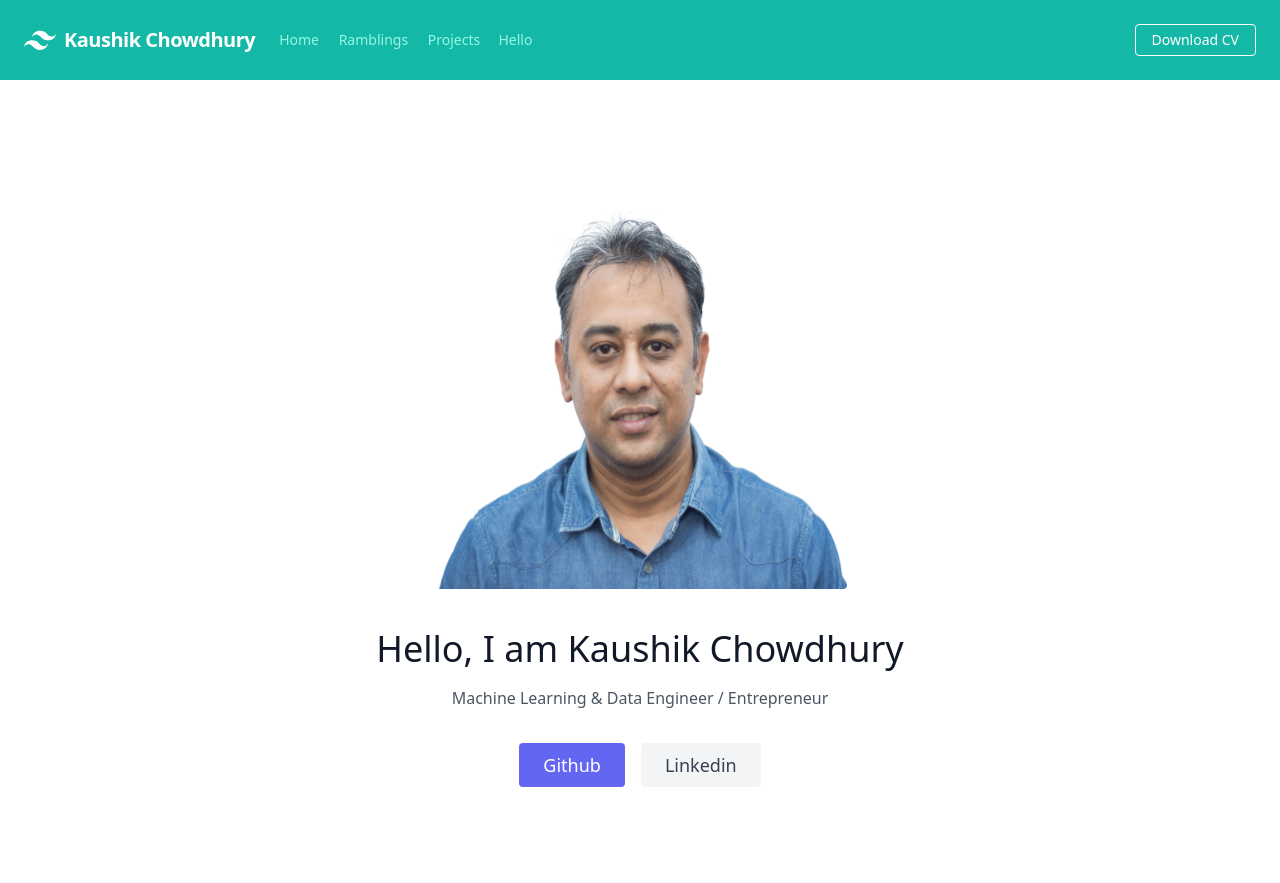
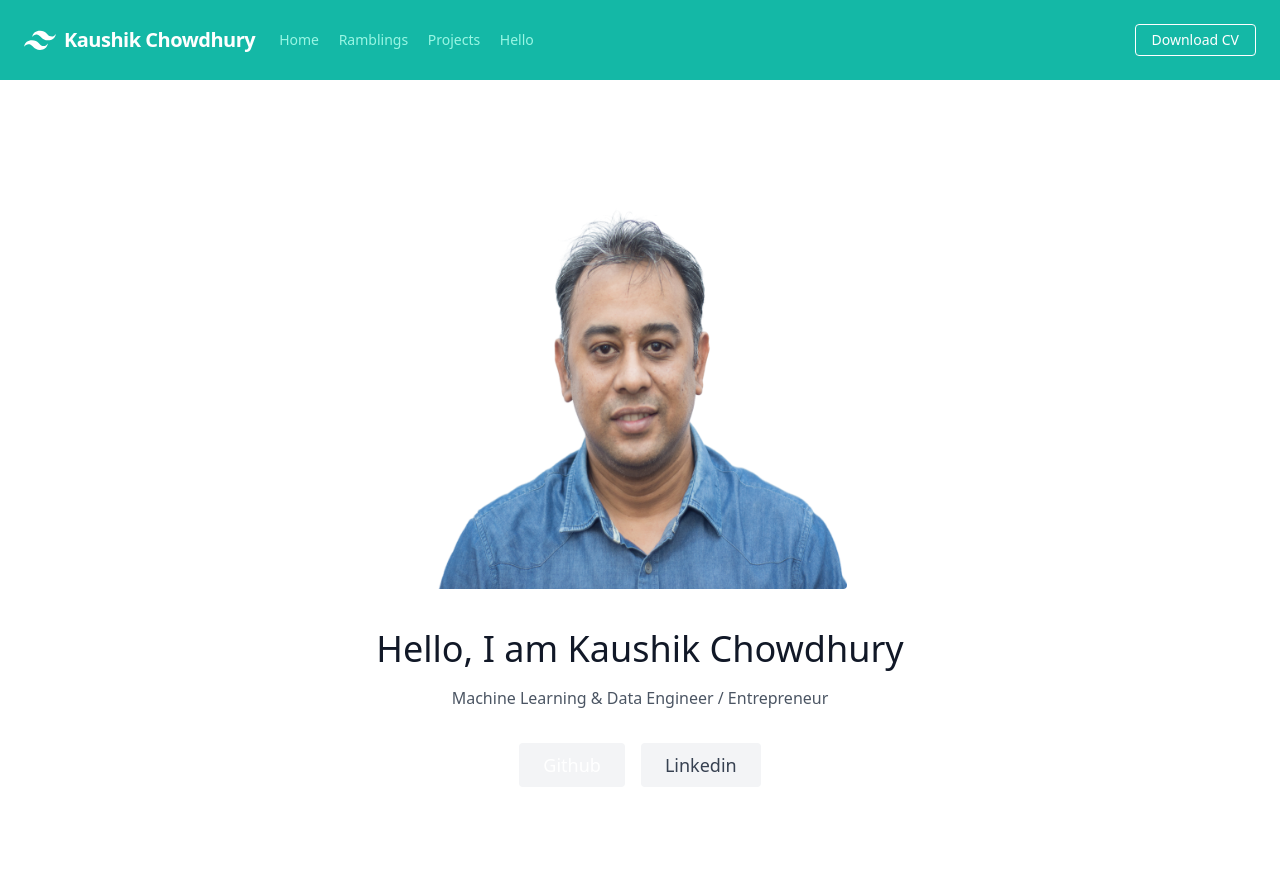
Before and after one commit to KaushikChowdhury/profile, a Django app: page / in a window 1280 px wide. Run offline with Django 4.2, Linux system fonts and the light colour scheme; some libraries are stand-ins or nearby versions.

Commit message:
django based portfolio

```diff
--- a/blog/templates/blog/index.html
+++ b/blog/templates/blog/index.html
@@ -9,7 +9,8 @@
         <h1 class="title-font sm:text-4xl text-3xl mb-4 font-medium text-gray-900">Hello, I am Kaushik Chowdhury</h1>
         <p class="mb-8 leading-relaxed">Machine Learning & Data Engineer / Entrepreneur</p>
         <div class="flex justify-center">
-            <a href="https://github.com/KaushikChowdhury"  target="_blank"><button class="inline-flex text-white bg-indigo-500 border-0 py-2 px-6 focus:outline-none hover:bg-indigo-600 rounded text-lg">Github</button></a>
+            <a href="https://github.com/KaushikChowdhury"  target="_blank"><button class="inline-flex text-white text-gray-700 bg-gray-100 border-0 py-2 px-6 focus:outline-none hover:bg-gray-200 rounded text-lg">Github</button></a>
+            {% comment %} <a href="https://www.linkedin.com/in/kaushikchowdhury/"  target="_blank"><button class="ml-4 inline-flex text-gray-700 bg-gray-100 border-0 py-2 px-6 focus:outline-none hover:bg-gray-200 rounded text-lg">Linkedin</button></a> {% endcomment %}
             <a href="https://www.linkedin.com/in/kaushikchowdhury/"  target="_blank"><button class="ml-4 inline-flex text-gray-700 bg-gray-100 border-0 py-2 px-6 focus:outline-none hover:bg-gray-200 rounded text-lg">Linkedin</button></a>
         </div>
       </div>
--- a/templates/blog/base.html
+++ b/templates/blog/base.html
@@ -13,6 +13,7 @@
 </head>
 <body>
 
+
     <nav class="flex items-center justify-between flex-wrap bg-teal-500 p-6">
         <div class="flex items-center flex-shrink-0 text-white mr-6">
           <svg class="fill-current h-8 w-8 mr-2" width="54" height="54" viewBox="0 0 54 54" xmlns="http://www.w3.org/2000/svg"><path d="M13.5 22.1c1.8-7.2 6.3-10.8 13.5-10.8 10.8 0 12.15 8.1 17.55 9.45 3.6.9 6.75-.45 9.45-4.05-1.8 7.2-6.3 10.8-13.5 10.8-10.8 0-12.15-8.1-17.55-9.45-3.6-.9-6.75.45-9.45 4.05zM0 38.3c1.8-7.2 6.3-10.8 13.5-10.8 10.8 0 12.15 8.1 17.55 9.45 3.6.9 6.75-.45 9.45-4.05-1.8 7.2-6.3 10.8-13.5 10.8-10.8 0-12.15-8.1-17.55-9.45-3.6-.9-6.75.45-9.45 4.05z"/></svg>
@@ -27,8 +28,8 @@
           <div class="text-sm lg:flex-grow">
             <a href="{% url 'index' %}" class="block mt-4 lg:inline-block lg:mt-0 text-teal-200 hover:text-white mr-4">Home</a>
             <a href="{% url 'blog' %}" class="block mt-4 lg:inline-block lg:mt-0 text-teal-200 hover:text-white mr-4">Ramblings</a>
-            <a href="{% url 'projects' %}" class="block mt-4 lg:inline-block lg:mt-0 text-teal-200 hover:text-white">Projects</a>
-            <a href="{% url 'contact' %}" class="block mt-4 lg:inline-block lg:mt-0 text-teal-200 hover:text-white">&nbsp &nbsp Hello</a>
+            <a href="{% url 'projects' %}" class="block mt-4 lg:inline-block lg:mt-0 text-teal-200 hover:text-white mr-4">Projects</a>
+            <a href="{% url 'contact' %}" class="block mt-4 lg:inline-block lg:mt-0 text-teal-200 hover:text-white mr-4">Hello</a>
 
           </div>
           <div>
@@ -37,7 +38,6 @@
         </div>
       </nav>
 
-
 {%  block content %}
 {% endblock %}
 
```
